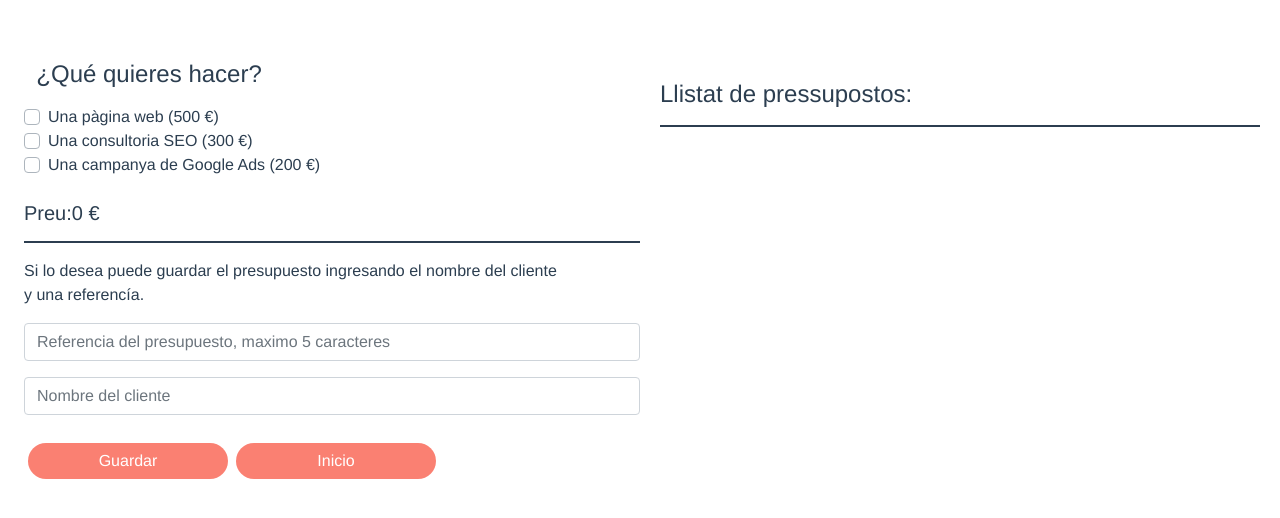
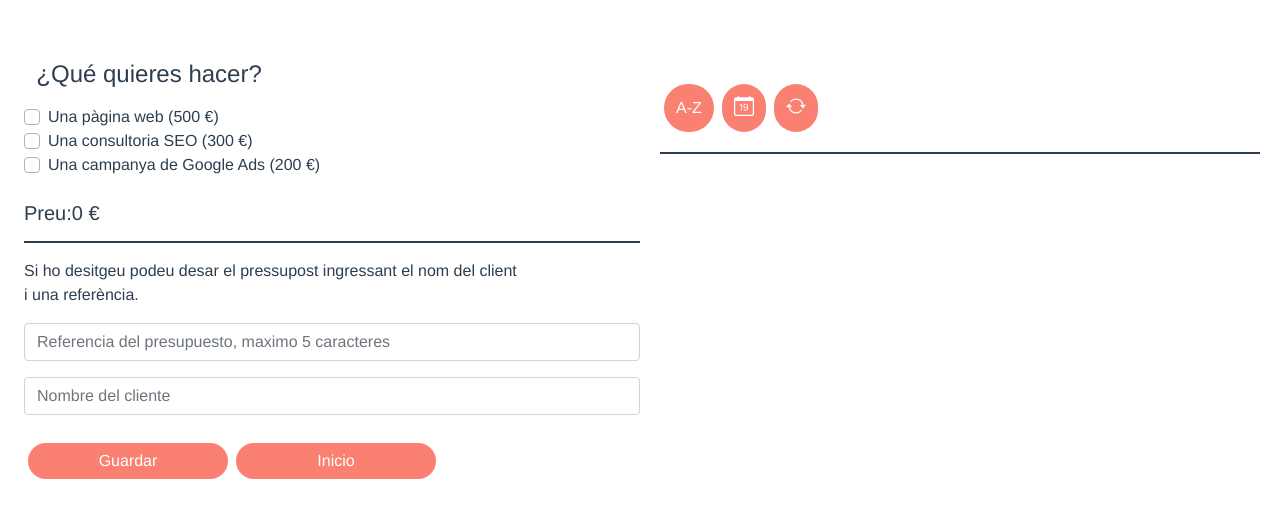
Before and after one commit to xvrmas/sprint-7, a Vue app: page /Home in a window 1280 px wide. Shown: the top 518 px of the page. Built offline with nearby package versions, Linux system fonts and the light colour scheme.

Commit message:
afegits boton ordenar falta programar funcions

```diff
--- a/src/components/Home.vue
+++ b/src/components/Home.vue
@@ -44,9 +44,8 @@
       <div>
         <hr style="border: solid 1px" />
         <p>
-          Si lo desea puede guardar el presupuesto ingresando el nombre del
-          cliente<br />
-          y una referencía.
+          Si ho desitgeu podeu desar el pressupost ingressant el nom del client
+          <br />i una referència.
         </p>
         <b-form-input
           type="text"
@@ -86,7 +85,7 @@ export default {
       client: "",
       referencia: "",
       textServei: "",
-      diaHora: '',
+      diaHora: "",
       resultat: 0,
       counter: 0,
       preu: 0,
--- a/src/components/pressupostList.vue
+++ b/src/components/pressupostList.vue
@@ -1,6 +1,13 @@
 <template>
   <div>
-    <h4>Llistat de pressupostos:</h4>
+    <button class="btn m-1" @click="ordenarAlfabet()">A-Z</button>
+    <button class="btn m-1" @click="ordenarData()">
+      <b-icon icon="calendar-date"></b-icon>
+    </button>
+    <button class="btn m-1" @click="reiniciar()">
+      <b-icon icon="arrow-repeat"></b-icon>
+    </button>
+    <!-- <h4>Llistat de pressupostos:</h4> -->
     <hr style="border: solid 1px" />
     <div class="caixa">
       <div class="llistat">
@@ -19,9 +26,9 @@
           </h6>
           <h6>
             Idiomes:<strong>{{ element.idiomes }}</strong>
-            <h6>
-              Data del presupost: <strong>{{ element.diaHora }}</strong>
-            </h6>
+          </h6>
+          <h6>
+            Data del presupost: <strong>{{ element.diaHora }}</strong>
           </h6>
           <h6>
             Preu: <strong> {{ element.preu }}</strong>
@@ -32,14 +39,38 @@
     </div>
   </div>
 </template>
-<script>
+<script scoped>
 export default {
   name: "presupostList",
   props: ["presupost"],
+  methods: {
+    ordenarAlfabet() {
+      alert("alfabet");
+    },
+    ordenarData() {
+      alert("data");
+    },
+    reiniciar() {
+      alert("reinicia");
+    },
+  },
 };
 </script>
-<style>
+<style scoped>
+body {
+  display: grid;
+  align-content: center;
+  text-align: center;
+}
 .llistat {
   margin: 10px;
 }
+.btn {
+  background-color: salmon;
+  color: white;
+  border: 0;
+  border-radius: 50px;
+  height: 6vh;
+  width: auto;
+}
 </style>
```
